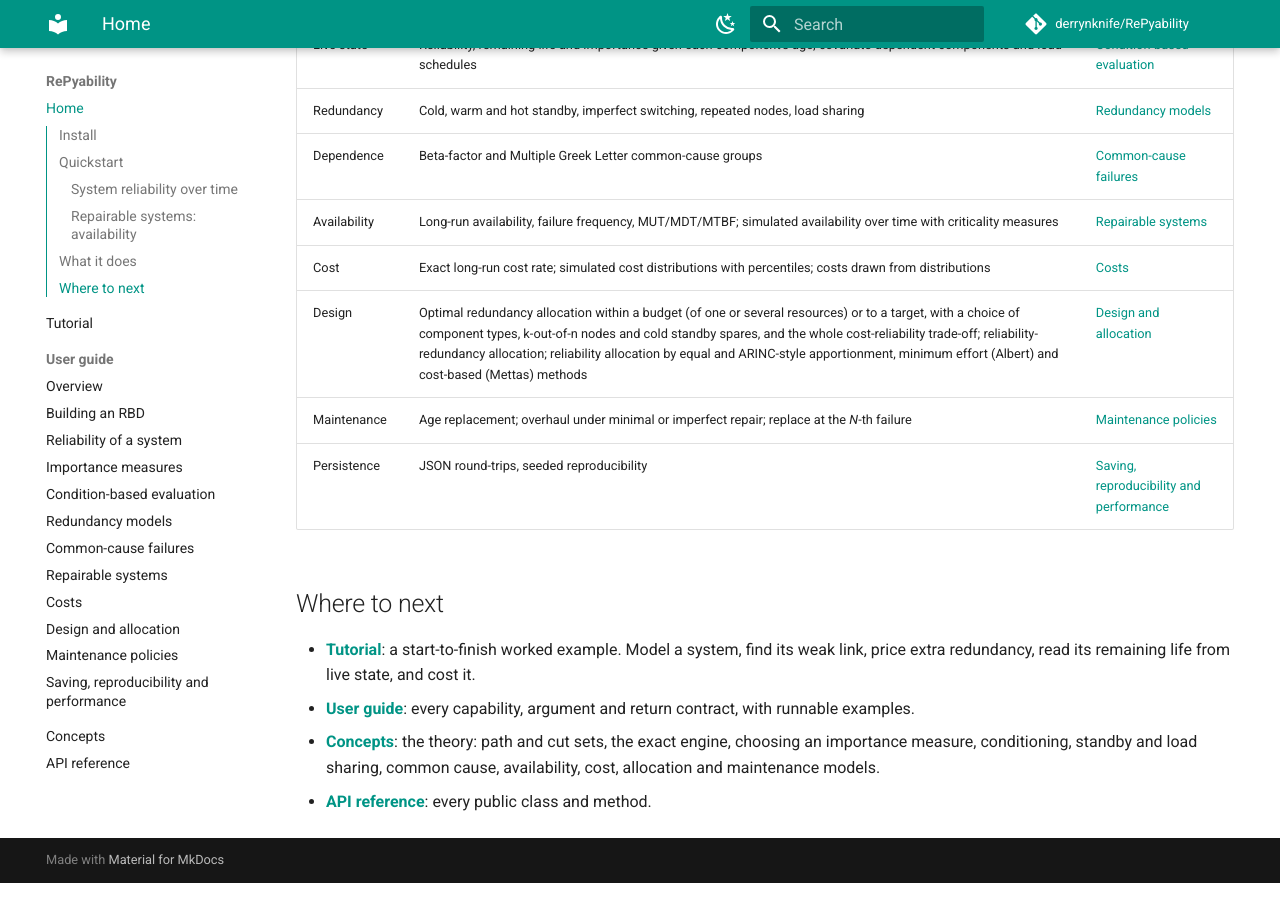
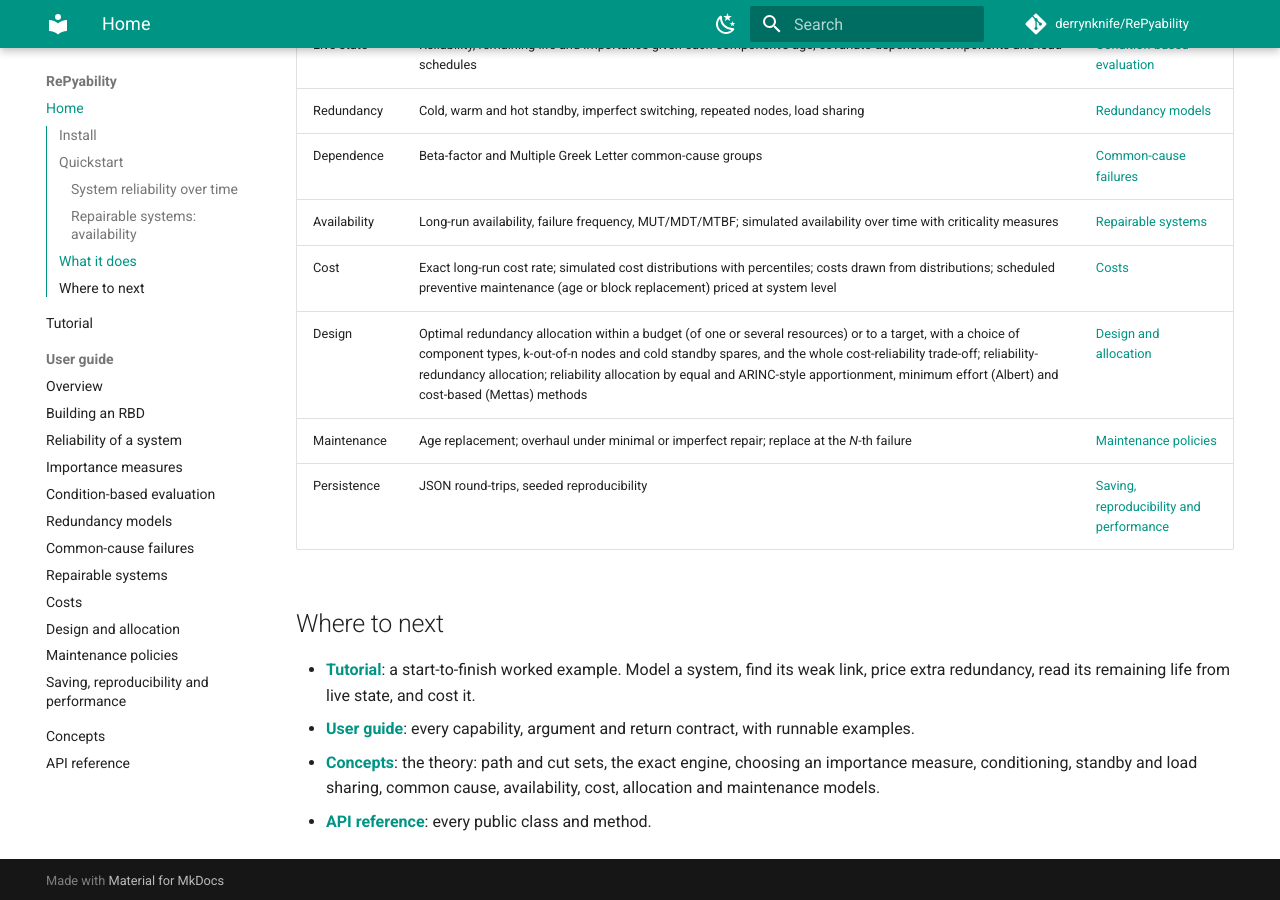
Before and after one commit to derrynknife/RePyability, an MkDocs documentation site: the page built from docs/index.md, in a window 1280 px wide and 900 px high, scrolled down 2217 px. Built offline with MkDocs 1.6.1 and Material for MkDocs 9.7.7, drawn with Linux system fonts in a browser that asks for light colours; comment, search, counter and statistics services are not loaded.

Commit message:
List scheduled preventive maintenance among the features (#69)
README, docs home and guide index now mention system-level age and block
replacement under Costs.

Co-Authored-By: Claude Opus 5.5 <noreply@anthropic.com>
Claude-Session: https://claude.ai/code/session_01NUGaeQXKxjjiQ1ULT1ApXS

```diff
--- a/docs/index.md
+++ b/docs/index.md
@@ -109,7 +109,7 @@ result.criticalities.iou.up  # intersection-over-union importance (system up)
 | Redundancy | Cold, warm and hot standby, imperfect switching, repeated nodes, load sharing | [Redundancy models](guide/redundancy-models.md) |
 | Dependence | Beta-factor and Multiple Greek Letter common-cause groups | [Common-cause failures](guide/common-cause.md) |
 | Availability | Long-run availability, failure frequency, MUT/MDT/MTBF; simulated availability over time with criticality measures | [Repairable systems](guide/repairable.md) |
-| Cost | Exact long-run cost rate; simulated cost distributions with percentiles; costs drawn from distributions | [Costs](guide/costs.md) |
+| Cost | Exact long-run cost rate; simulated cost distributions with percentiles; costs drawn from distributions; scheduled preventive maintenance (age or block replacement) priced at system level | [Costs](guide/costs.md) |
 | Design | Optimal redundancy allocation within a budget (of one or several resources) or to a target, with a choice of component types, k-out-of-n nodes and cold standby spares, and the whole cost-reliability trade-off; reliability-redundancy allocation; reliability allocation by equal and ARINC-style apportionment, minimum effort (Albert) and cost-based (Mettas) methods | [Design and allocation](guide/design.md) |
 | Maintenance | Age replacement; overhaul under minimal or imperfect repair; replace at the *N*-th failure | [Maintenance policies](guide/maintenance.md) |
 | Persistence | JSON round-trips, seeded reproducibility | [Saving, reproducibility and performance](guide/saving.md) |
```
Also changed, not shown: README.md (+1 -0 lines), docs/guide/index.md (+1 -1 lines).
